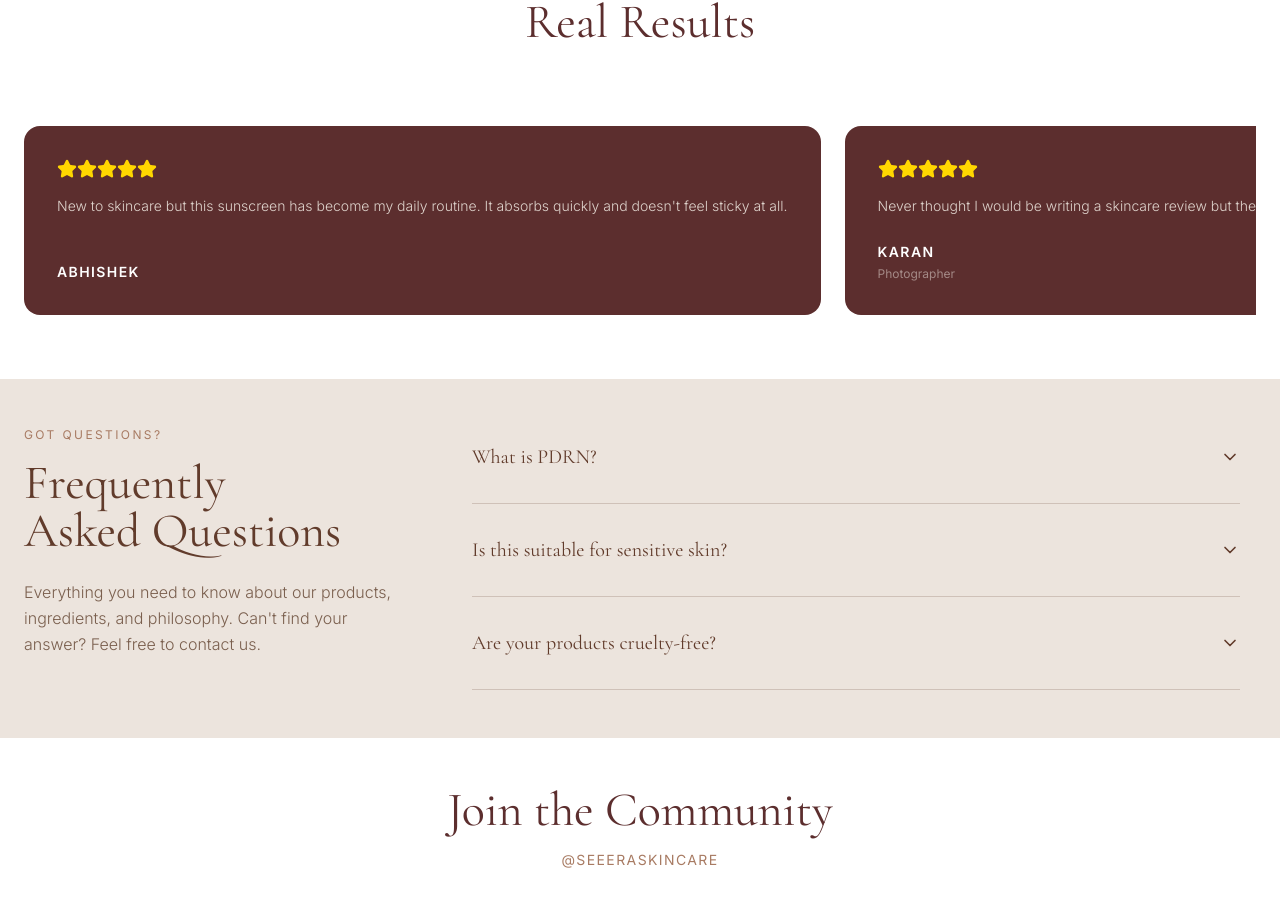
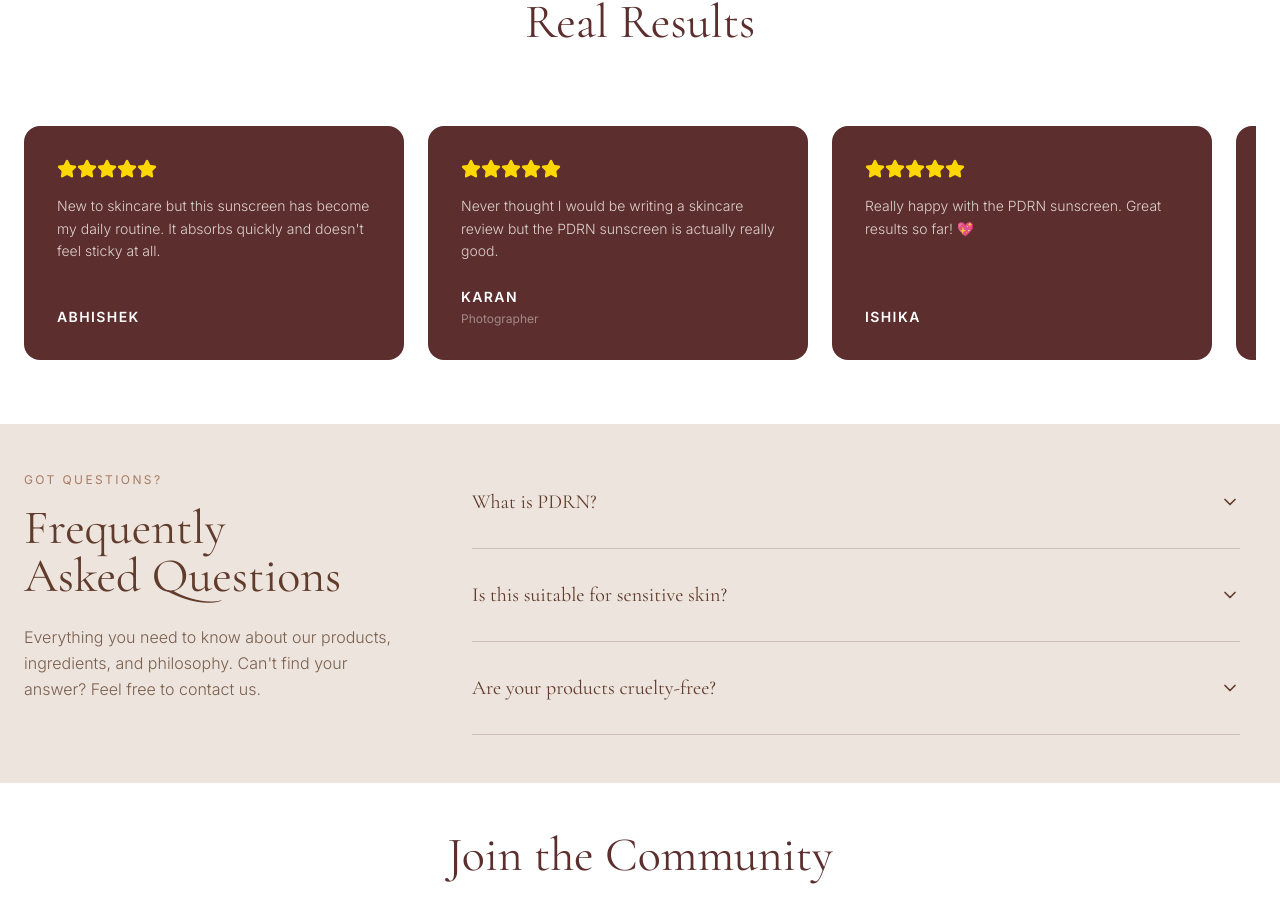
Before and after one commit to kurewarvaishnavi05/seeera-skincare, a Next.js app: page / in a window 1280 px wide. Shown: the part 6595-7492 px from the top of the page. Built offline with nearby package versions, Linux system fonts and the light colour scheme; no server answers.

Commit message:
Fix flex container card width so review text wraps correctly

```diff
--- a/src/components/sections/CustomerReviews.tsx
+++ b/src/components/sections/CustomerReviews.tsx
@@ -72,7 +72,7 @@ export function CustomerReviews() {
                 hidden: { opacity: 0, x: 50 },
                 visible: { opacity: 1, x: 0, transition: { duration: 0.6, ease: "easeOut" } }
               }}
-              className="min-w-[280px] md:min-w-[320px] lg:min-w-[380px] shrink-0 snap-start bg-dark-brown-red backdrop-blur-sm p-8 rounded-2xl hover:-translate-y-2 hover:shadow-2xl hover:shadow-dark-brown-red/20 transition-all duration-700 border border-dark-brown-red/50 group flex flex-col"
+              className="w-[280px] md:w-[320px] lg:w-[380px] shrink-0 snap-start bg-dark-brown-red backdrop-blur-sm p-8 rounded-2xl hover:-translate-y-2 hover:shadow-2xl hover:shadow-dark-brown-red/20 transition-all duration-700 border border-dark-brown-red/50 group flex flex-col"
             >
               <div className="flex mb-4 text-[#FFD700]">
                 {[...Array(5)].map((_, idx) => (
```
